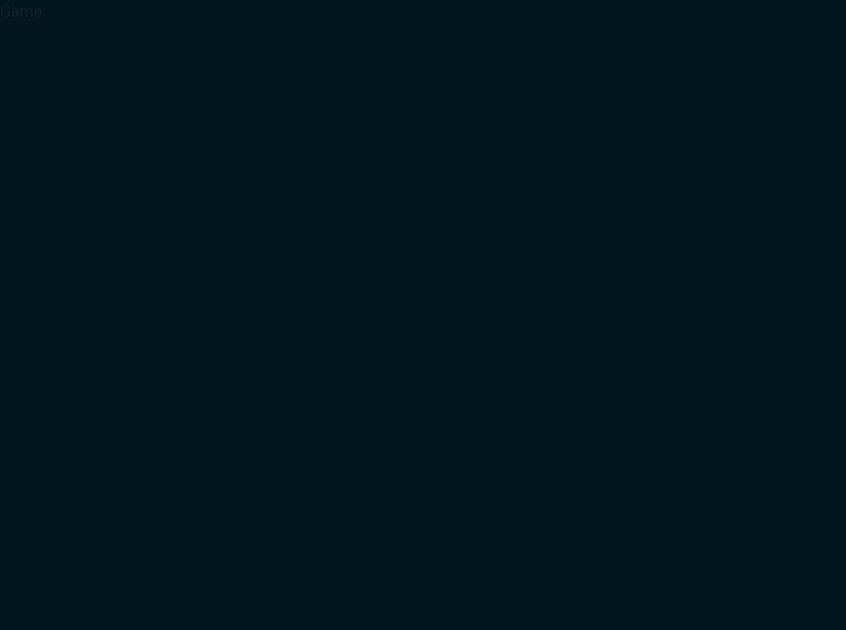
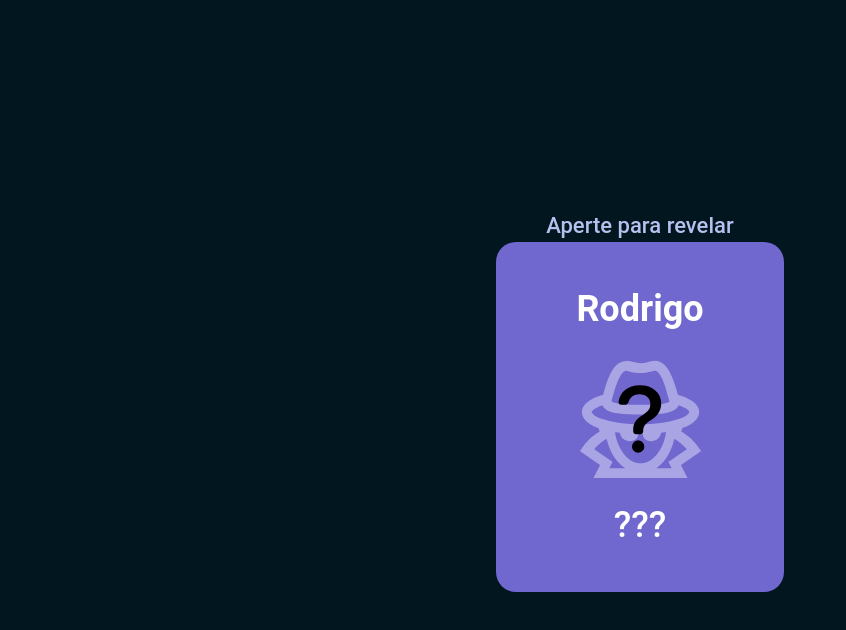
Before and after one commit to martinsvinicius/espiaozinho, a React (Create React App) app: page /game in a window 1280 px wide. Shown: the top 630 px of the page, without its empty margins (0-846 px from the left). Built offline with nearby package versions, Linux system fonts and the light colour scheme.

Commit message:
now roles array is shuffled

```diff
--- a/src/pages/Game.tsx
+++ b/src/pages/Game.tsx
@@ -1,7 +1,67 @@
-import { Text } from '@chakra-ui/react'
+import { Flex, Image, Text } from '@chakra-ui/react'
+import { useContext, useEffect, useState } from 'react'
+import { PlayersContext } from '../contexts/PlayersContext'
 
 function Game() {
-  return <Text>Game</Text>
+  const { players } = useContext(PlayersContext)
+
+  const [game, setGame] = useState<string[]>([])
+
+  const populateGame = () => {
+    let newGame: string[] = []
+
+    for (let i = 0; i < players.length; i += 1) {
+      if (i < players.length - 1) {
+        newGame = [...newGame, 'Cabaré']
+      } else {
+        newGame = [...newGame, 'Espião']
+      }
+    }
+
+    setGame(newGame)
+  }
+
+  useEffect(() => {
+    populateGame()
+  }, [])
+
+  const shufflePlayers = (unshuffled: string[]) => {
+    const shuffled = unshuffled
+      .map((value) => ({ value, sort: Math.random() }))
+      .sort((a, b) => a.sort - b.sort)
+      .map(({ value }) => value)
+
+    return shuffled
+  }
+
+  return (
+    <Flex mx="auto" align="center" justify="center" h="100vh" flexDir="column">
+      <Text fontSize={22} fontWeight="medium" color="purple.50">
+        Aperte para revelar
+      </Text>
+      <Flex
+        as="button"
+        onClick={() => shufflePlayers(game)}
+        direction="column"
+        align="center"
+        bgColor="purple.500"
+        borderRadius={20}
+        px={20}
+        py={10}
+      >
+        <Text fontSize={36} color="white" fontWeight="bold" mb={5}>
+          Rodrigo
+        </Text>
+        <Image
+          src="assets/icons/spyquestion.svg"
+          alt="Spy with a question mark"
+        />
+        <Text fontSize={36} color="white" fontWeight="medium" mt={5}>
+          ???
+        </Text>
+      </Flex>
+    </Flex>
+  )
 }
 
 export default Game
```
